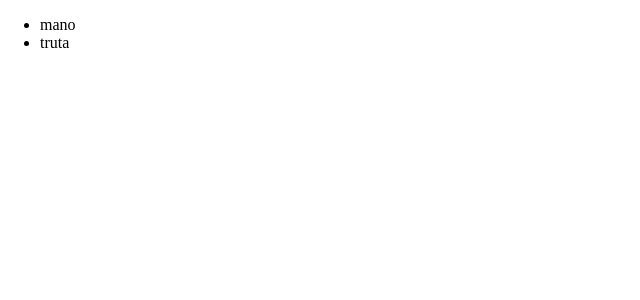
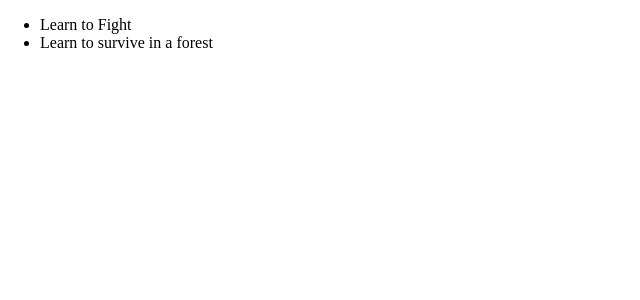
Before and after one commit to Shamoleambo/react-ts, a React (Vite) app: page / in a window 1280 px wide. Shown: the top 300 px of the page, without its empty margins (0-640 px from the left). Built offline with nearby package versions, Linux system fonts and the light colour scheme.

Commit message:
create a Todo class can be used as a type

```diff
--- a/src/App.tsx
+++ b/src/App.tsx
@@ -1,9 +1,15 @@
 import Todos from './components/Todos'
+import Todo from './models/todo'
 
 function App() {
+  const todos = [
+    new Todo('Learn to Fight'),
+    new Todo('Learn to survive in a forest')
+  ]
+
   return (
     <>
-      <Todos items={['mano', 'truta']} />
+      <Todos items={todos} />
     </>
   )
 }
--- a/src/components/Todos.tsx
+++ b/src/components/Todos.tsx
@@ -1,10 +1,11 @@
 import React from 'react'
+import Todo from '../models/todo'
 
-const Todos: React.FC<{ items: string[] }> = (props) => {
+const Todos: React.FC<{ items: Todo[] }> = (props) => {
   return (
     <ul>
-      {props.items.map((item, index) => (
-        <li key={index}>{item}</li>
+      {props.items.map((item) => (
+        <li key={item.id}>{item.text}</li>
       ))}
     </ul>
   )
--- /dev/null
+++ b/src/models/todo.ts
@@ -0,0 +1,11 @@
+class Todo {
+  id: string
+  text: string
+
+  constructor(text: string) {
+    this.id = new Date().toString()
+    this.text = text
+  }
+}
+
+export default Todo
```
